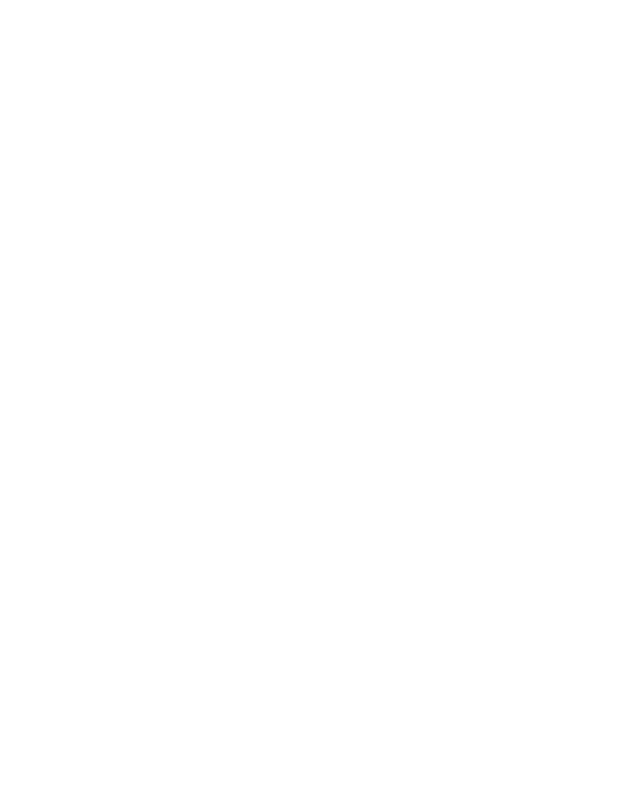
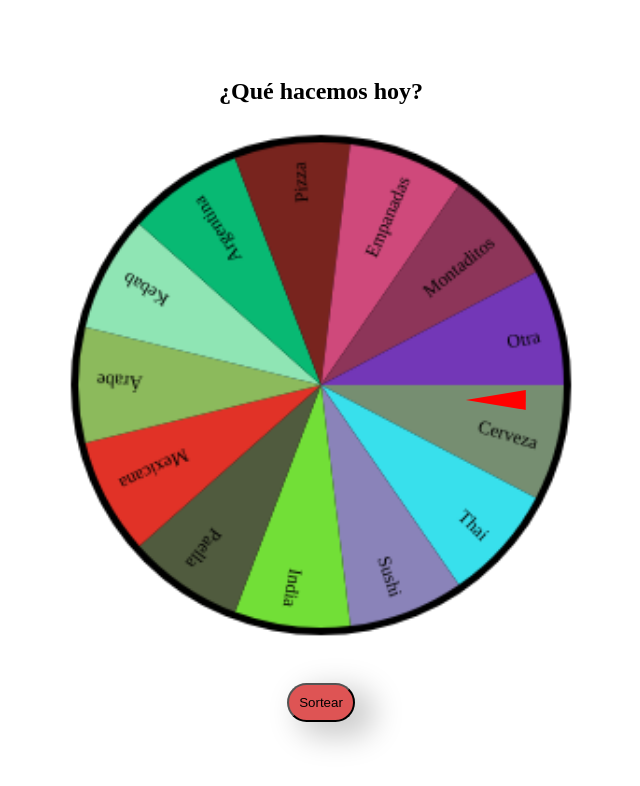
Before and after one commit to mgasperini/RuletaDeLaFelicidad, a plain HTML site: page index.html in a window 1280 px wide. Shown: the whole page, without its empty margins (319-959 px from the left). Drawn offline with Linux system fonts and the light colour scheme.

Commit message:
Idea finalizada -- mejorar estilo

```diff
--- a/index.html
+++ b/index.html
@@ -1,14 +1,29 @@
 <!DOCTYPE html>
 <html lang="es">
-<head>
-    <meta charset="UTF-8">
-    <meta name="viewport" content="width=device-width, initial-scale=1.0">
-    <meta name="DESCRIPTION" content="Descripción de la página">
-    <meta name="robots" content="index,follow">
-    <meta name="keywords" content="Palabras claves">
+  <head>
+    <meta charset="UTF-8" />
+    <meta name="viewport" content="width=device-width, initial-scale=1.0" />
+    <meta name="DESCRIPTION" content="Descripción de la página" />
+    <meta name="robots" content="index,follow" />
+    <meta name="keywords" content="Palabras claves" />
+
+    <link rel="stylesheet" href="style.css" />
+
     <title>Ruleta de la felicidad</title>
-</head>
-<body>
+  </head>
+  <body>
+    <section class="main--contenedor">
+      <h1>¿Qué hacemos hoy?</h1>
+      <canvas class="main--contenedor__ruleta" id="ruleta" height="300 px" width="300px"></canvas>
+      <br>
+      <div class="ruleta__marcador">
 
-</body>
+      </div>
+      <button class="main--contendor__boton_sorteo" onclick="sortear()">
+        <span id="id_estado">Sortear</span>
+      </button>
+    </section>
+
+    <script src="./script.js"></script>
+  </body>
 </html>
--- /dev/null
+++ b/script.js
@@ -0,0 +1,127 @@
+let array_salidas = [
+  "Cerveza",
+  "Thai",
+  "Sushi",
+  "India",
+  "Paella",
+  "Mexicana",
+  "Árabe",
+  "Kebab",
+  "Argentina",
+  "Pizza",
+  "Empanadas",
+  "Montaditos",
+  "Otra",
+];
+
+let canvas = document.getElementById("ruleta");
+let context = canvas.getContext("2d");
+let center = canvas.width / 2;
+
+//Borde para la ruleta
+
+context.beginPath();
+context.moveTo(center, center);
+context.arc(center, center, center - 16, 0, 2 * Math.PI);
+context.lineTo(center, center);
+context.fillStyle = "black";
+context.fill();
+
+// Creo los espacios de la ruleta
+for (var i = 0; i < array_salidas.length; i++) {
+  context.beginPath();
+  context.moveTo(center, center);
+  // arc (x, y, radio, angulo de inicio, angulo de finalización)
+  context.arc(
+    center,
+    center,
+    center - 20,
+    (i * 2 * Math.PI) / array_salidas.length,
+    ((i + 1) * 2 * Math.PI) / array_salidas.length
+  );
+
+  context.lineTo(center, center);
+
+  // Coloreo el espacio creado
+
+  context.fillStyle = random_color();
+  context.fill();
+
+  // Agrego los nombres
+
+  context.save();
+  context.translate(center, center);
+  context.rotate(
+    (3 * 2 * Math.PI) / (5 * array_salidas.length) +
+      (i * 2 * Math.PI) / array_salidas.length
+  );
+  context.translate(-center, -center);
+  context.font = "10px Sans Serif";
+  context.textAlign = "right";
+  context.fillStyle = "black";
+  context.fillText(array_salidas[i], canvas.width - 30, center);
+
+  // Agrego borde al texto para contraste
+  // context.strokeStyle = 'white';
+  // context.lineWidth = 1;
+  // context.strokeText(array_salidas[i] , canvas.width - 30, center);
+  // context.stroke();
+
+  context.restore();
+}
+
+function random_color() {
+  let color_digits = [
+    "0",
+    "1",
+    "2",
+    "3",
+    "4",
+    "5",
+    "6",
+    "7",
+    "8",
+    "9",
+    "a",
+    "b",
+    "c",
+    "d",
+    "e",
+    "f",
+  ];
+  let color = "";
+  let i = 0;
+  while (i < 6) {
+    let pos = Math.round(Math.random() * (color_digits.length - 1));
+    if (pos === -1) {
+      pos = 15;
+    }
+    color = color + "" + color_digits[pos];
+    i++;
+    // console.log(pos,color_digits[pos])
+  }
+  return "#" + color;
+}
+
+let pos_ini = 0;
+let move = true;
+let movement;
+
+function sortear() {
+
+      if (move) {
+          let canvas = document.getElementById("ruleta");
+          movement = setInterval(function () {
+          pos_ini += 10;
+          canvas.style.transform = "rotate(" + pos_ini + "deg)";
+          }, 10);
+          move = false;
+          document.getElementById("id_estado").innerText = "Detener";
+      } else {
+          clearInterval(movement);
+          document.getElementById("id_estado").innerText = "Sortear";
+          move = true;
+
+      }
+
+}
--- /dev/null
+++ b/style.css
@@ -0,0 +1,50 @@
+* {
+    box-sizing: border-box;
+    padding: 0;
+    margin: 0;
+  }
+
+html{
+
+    font-size: 62.5%;
+}
+
+body{
+    font-size: 1.6rem;
+}
+
+
+.main--contenedor{
+    height: 100vh;
+    width: 100vw;
+    display: flex;
+    flex-direction: column;
+    align-items: center;
+    justify-content: center;
+}
+
+.main--contenedor__ruleta{
+
+    height: 70vh;
+
+    /* background-color: blue; */
+
+}
+
+.ruleta__marcador{
+    position: absolute;
+    clip-path: polygon(0 10px,60px 0,60px 20px);
+    background: red;
+    box-shadow: 15px 13px 1px 1px rgb(161, 161, 161);
+    width: 60px;
+    height: 20px;
+    right: 34%;
+    /* z-index: -10; */
+}
+
+.main--contendor__boton_sorteo{
+    padding: 10px;
+    border-radius: 50px;
+    background-color: #de5454;
+    box-shadow: 15px 10px 30px 5px rgb(204, 204, 204);
+}
```
